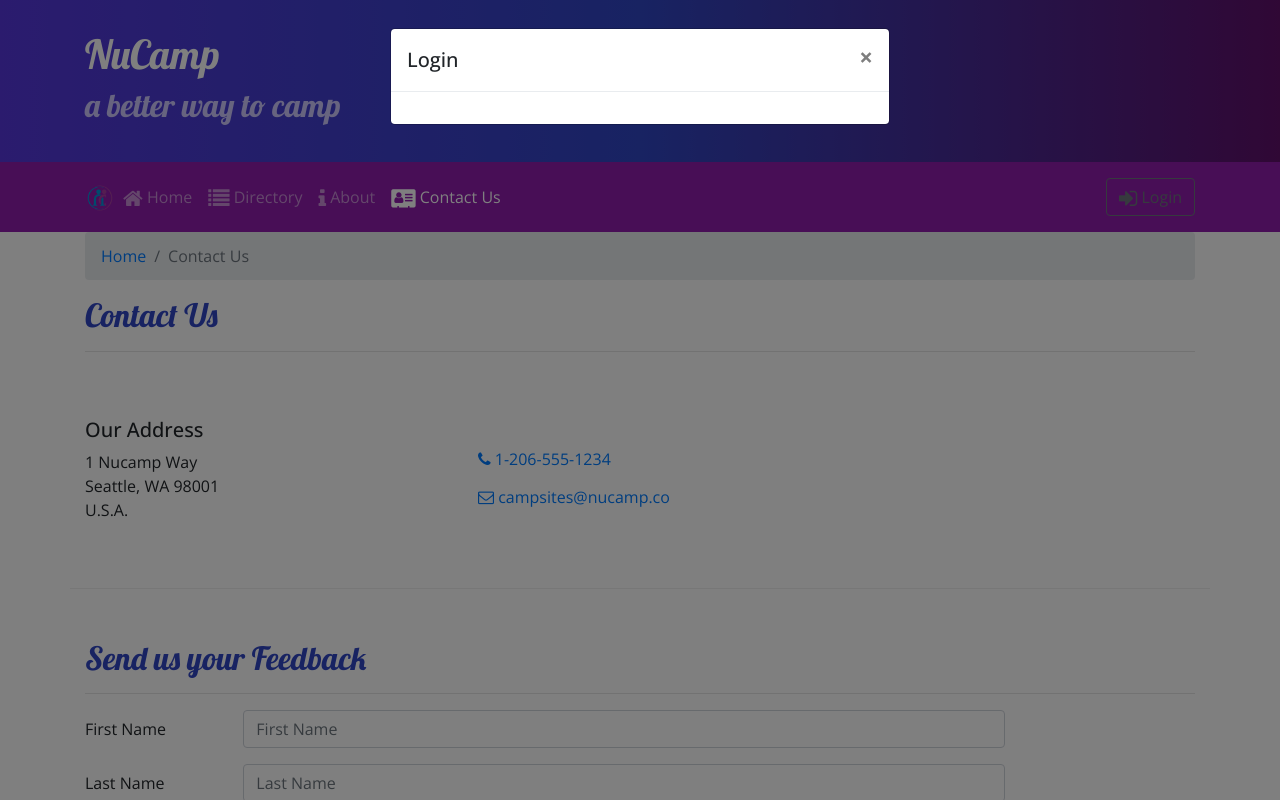
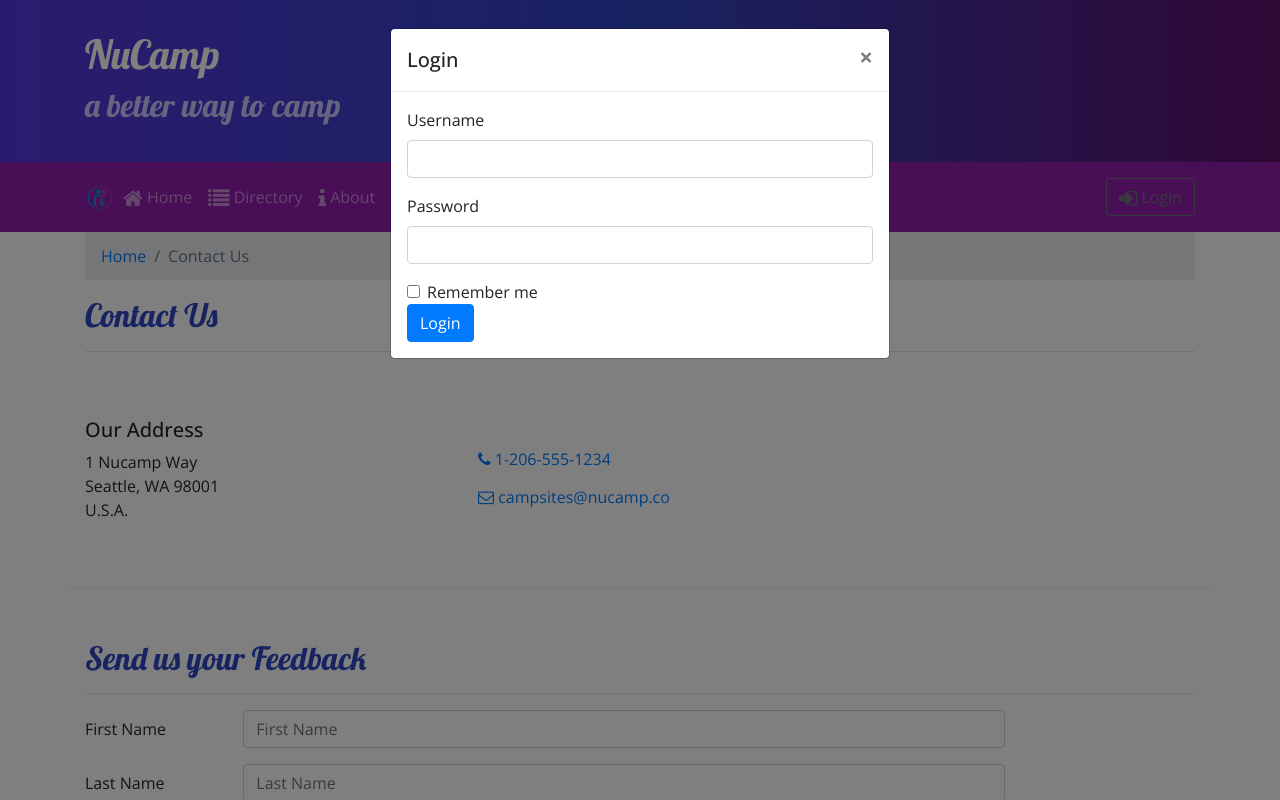
Before and after one commit to stephanieraymos/nucampsite-react, a React (Create React App) app: page /contactus in a window 1280 px wide. Both pictures are taken after a click on the button "Login". Shown: the top 800 px of the page. Built offline with nearby package versions, Linux system fonts and the light colour scheme.

Commit message:
Added form to modal body

```diff
--- a/src/components/HeaderComponent.js
+++ b/src/components/HeaderComponent.js
@@ -84,7 +84,26 @@
         <Modal isOpen={this.state.isModalOpen} toggle={this.toggleModal}>
                     <ModalHeader toggle={this.toggleModal}>Login</ModalHeader>
                     <ModalBody>
-
+                    <Form onSubmit={this.handleLogin}>
+                            <FormGroup>
+                                <Label htmlFor="username">Username</Label>
+                                <Input type="text" id="username" name="username"
+                                    innerRef={input => this.username = input} />
+                            </FormGroup>
+                            <FormGroup>
+                                <Label htmlFor="password">Password</Label>
+                                <Input type="password" id="password" name="password"
+                                    innerRef={input => this.password = input} />
+                            </FormGroup>
+                            <FormGroup check>
+                                <Label check>
+                                    <Input type="checkbox" name="remember"
+                                        innerRef={input => this.remember = input} />
+                                    Remember me
+                                </Label>
+                            </FormGroup>
+                            <Button type="submit" value="submit" color="primary">Login</Button>
+                        </Form>
                     </ModalBody>
                 </Modal>
 
```
